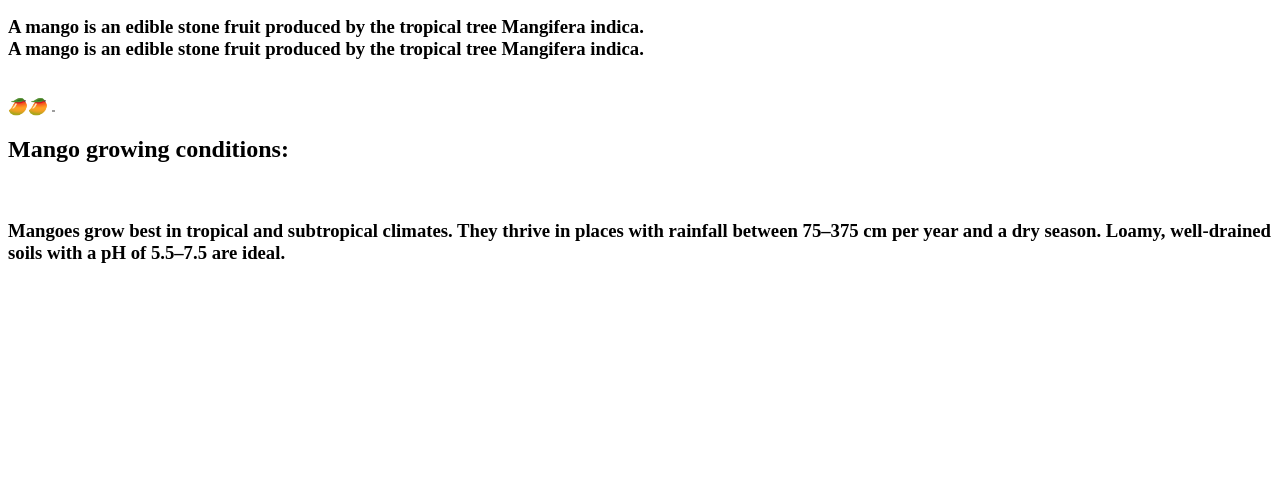
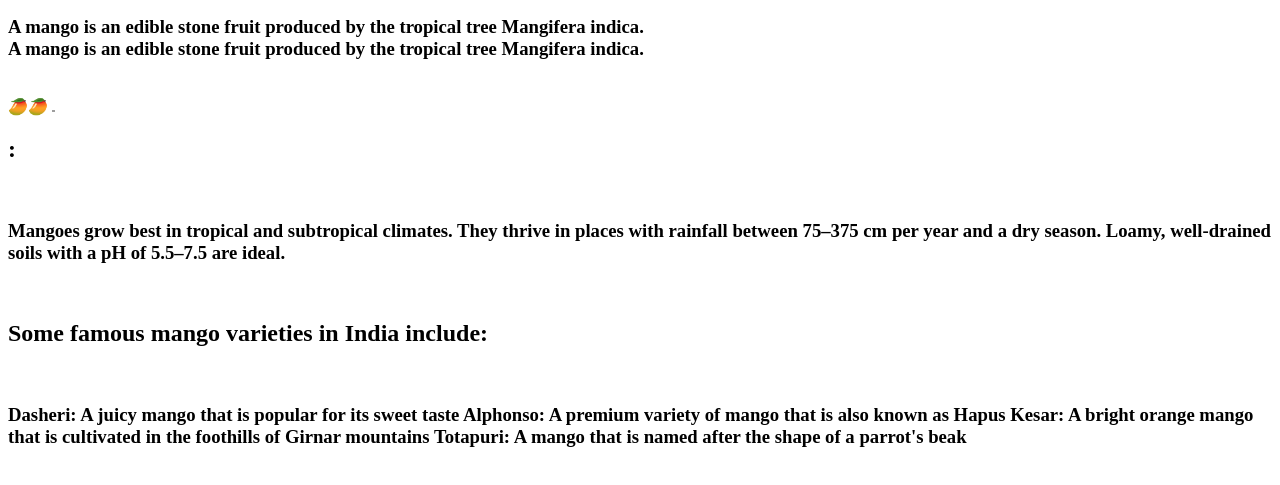
Before and after one commit to ShaikhSaniya00/github, a plain HTML site: page index.html in a window 1280 px wide. Shown: the part 293-778 px from the top of the page. Drawn offline with Linux system fonts and the light colour scheme; grey boxes are pictures that could not be loaded.

Commit message:
varieties of mangos

```diff
--- a/index.html
+++ b/index.html
@@ -15,9 +15,16 @@
     🥭🥭
     <img src="https://epicureanearth.com/wp-content/uploads/2024/09/Mango101.png" height="2Man00px">
     <br>
-    <h2>Mango growing conditions:  </h2>
+    <h2>:  </h2>
     <br>
     <h3>Mangoes grow best in tropical and subtropical climates. They thrive in places with rainfall between 75–375 cm per year and a dry season. Loamy, well-drained soils with a pH of 5.5–7.5 are ideal. </h3>
+    <br>
+    <h2>Some famous mango varieties in India include:</h2>
+    <br>
+    <h3>Dasheri: A juicy mango that is popular for its sweet taste
+        Alphonso: A premium variety of mango that is also known as Hapus
+        Kesar: A bright orange mango that is cultivated in the foothills of Girnar mountains
+        Totapuri: A mango that is named after the shape of a parrot's beak</h3
 
 </body>
 </html>
```
